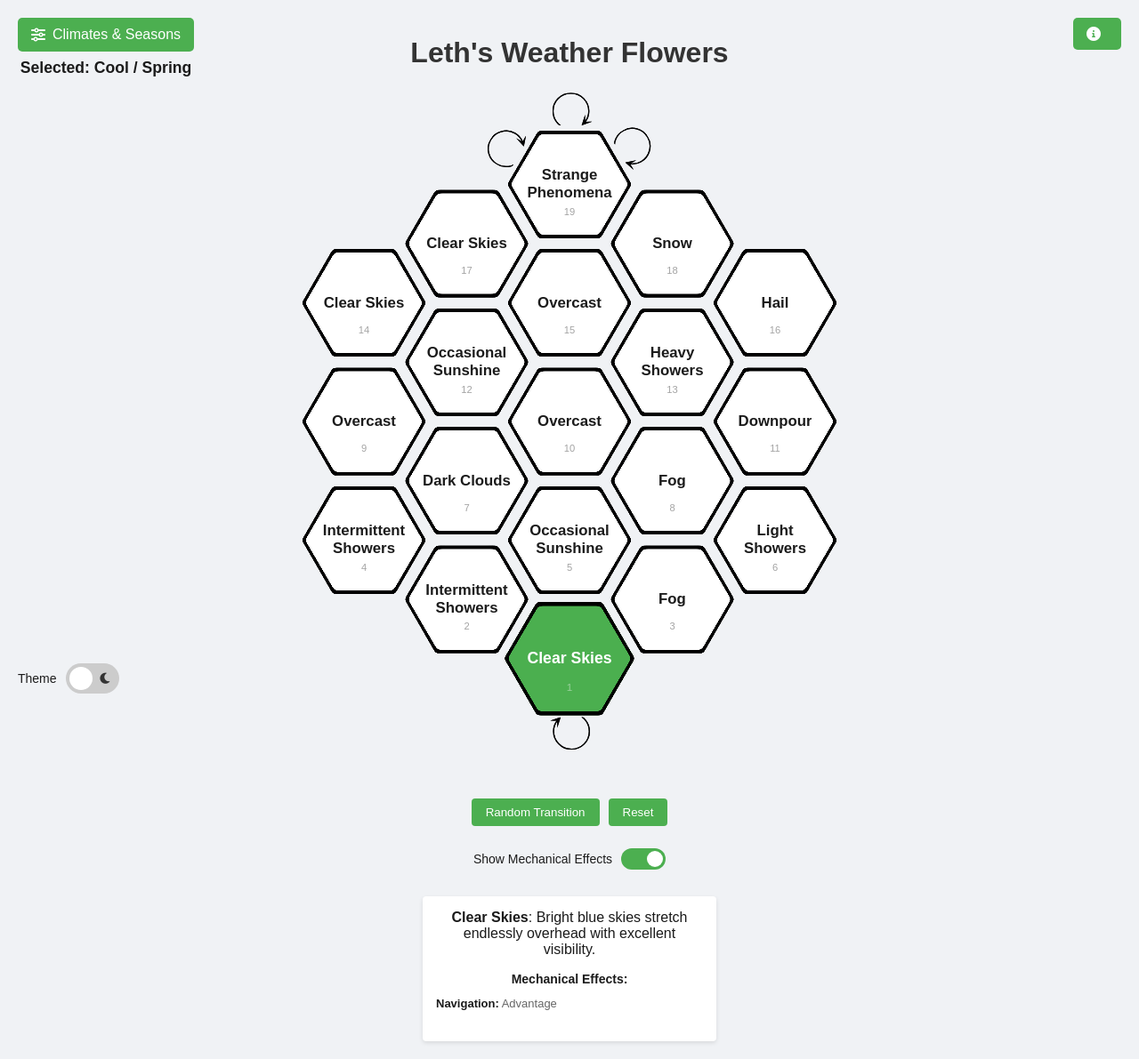
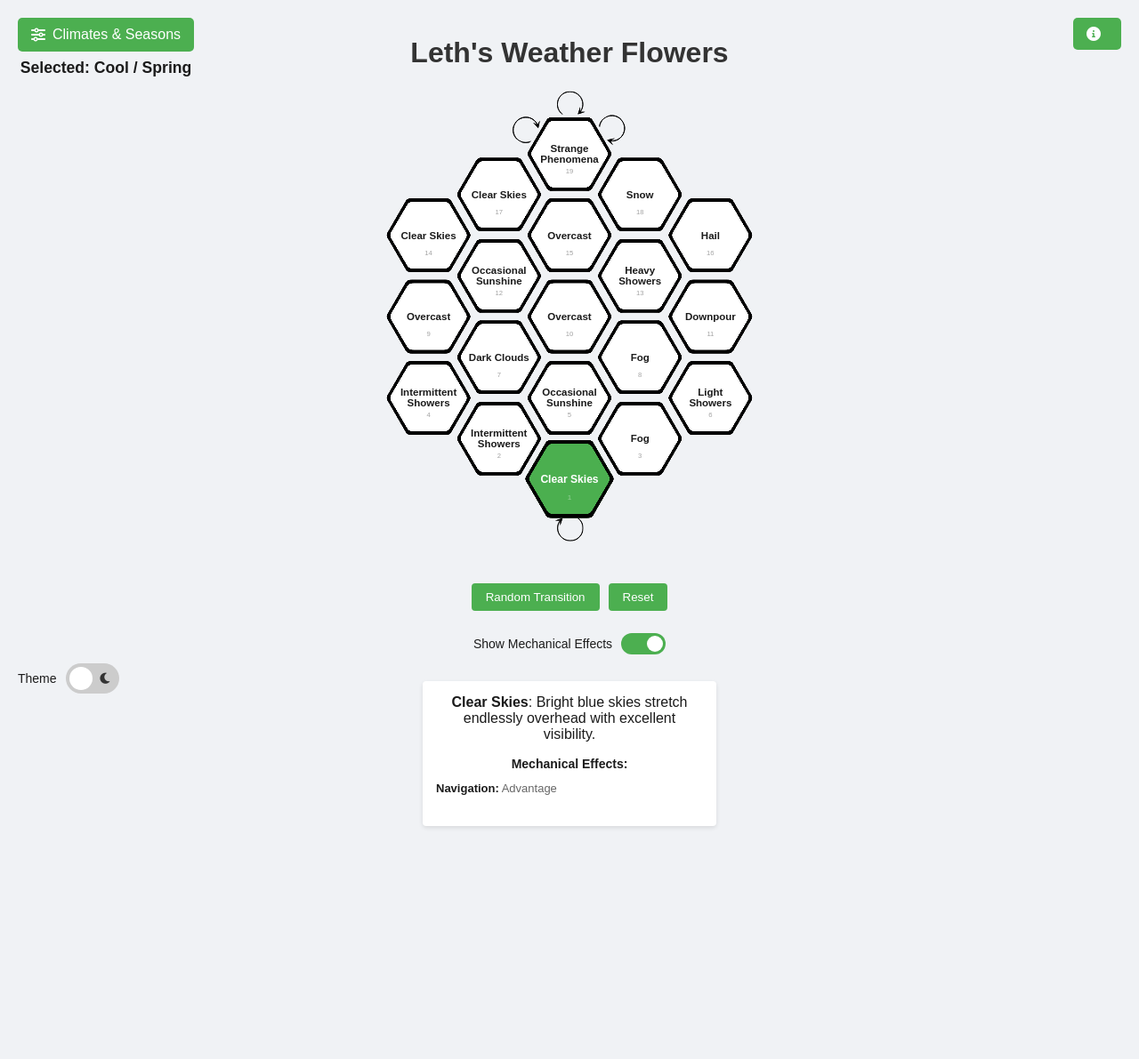
Before and after one commit to murexBrandaris/weatherFlower, a Flask app: page / in a window 1280 px wide. Shown: the whole page at 89% size. After the commit the page ends 931 px from the top, so only its background shows below. Run offline with Flask 3, Linux system fonts and the light colour scheme.

Commit message:
Made hexes resize based on viewport size

```diff
--- a/static/css/styles.css
+++ b/static/css/styles.css
@@ -1,11 +1,11 @@
 :root {
     /* Size and layout variables */
-    --hex-size: 140px; /* Single variable to control hexagon size */
+    --hex-size: min(140px, 12vw, 12vh); /* Responsive hexagon size */
     --hex-outline-size: 4px; /* Variable to control the outline thickness */
     --hex-corner-radius: 2.25; /* Variable to control the corner roundness (for blur filter) */
     --hex-num-font-size: calc(var(--hex-size) * 0.08); /* Smaller font size for numbers (for debugging) */
     --hex-label-font-size: calc(var(--hex-size) * 0.12); /* Larger font size for labels */
-    --loopback-arrow-size: 45px; /* Size for loopback arrows */
+    --loopback-arrow-size: calc(var(--hex-size) * 0.33); /* Size for loopback arrows */
 
     /* Light theme colors (default) */
     --bg-color: #f0f2f5;
@@ -65,6 +65,13 @@
     --sidebar-item-hover-bg: #0c2626;
     --sidebar-item-active-bg: #062828;
     --sidebar-item-active-text: #00db9d;
+}
+
+/* Responsive hexagon size */
+@media (max-width: 768px) {
+    :root {
+        --hex-size: min(60px, 18vw, 18vh);
+    }
 }
 
 body {
--- a/templates/index.html
+++ b/templates/index.html
@@ -119,7 +119,22 @@
         // Function to get the hex size directly from CSS variable
         function getHexSize() {
             const rootStyle = window.getComputedStyle(document.documentElement);
-            return parseInt(rootStyle.getPropertyValue('--hex-size'));
+            const hexSizeValue = rootStyle.getPropertyValue('--hex-size');
+
+            // If the CSS variable contains a min() function, we need to get the computed value
+            // Create a temporary element to get the computed value
+            const tempDiv = document.createElement('div');
+            tempDiv.style.width = hexSizeValue;
+            tempDiv.style.position = 'absolute';
+            tempDiv.style.visibility = 'hidden';
+            document.body.appendChild(tempDiv);
+
+            const computedWidth = window.getComputedStyle(tempDiv).width;
+            const hexSize = parseInt(computedWidth);
+
+            document.body.removeChild(tempDiv);
+
+            return hexSize;
         }
 
         // Function to get hex size from CSS and calculate positions
@@ -167,7 +182,7 @@
             const centerX = gridWidth / 2;
             const centerY = gridHeight / 2;
 
-            return [
+            const positions = [
                 // Center
                 { id: 10, x: centerX, y: centerY },
 
@@ -193,6 +208,8 @@
                 { id: 19, x: centerX, y: centerY - 4 * verticalSpacing },
                 { id: 18, x: centerX + horizontalSpacing, y: centerY - 3 * verticalSpacing }
             ];
+
+            return positions;
         };
 
         // Hex positions will be calculated at runtime
@@ -392,8 +409,10 @@
                 hex.setAttribute('data-id', pos.id);
 
                 // Position the hexagon centered at its calculated coordinates
-                hex.style.left = `${pos.x - hexWidth/2}px`;
-                hex.style.top = `${pos.y - hexHeight/2}px`;
+                const leftPos = pos.x - hexWidth/2;
+                const topPos = pos.y - hexHeight/2;
+                hex.style.left = `${leftPos}px`;
+                hex.style.top = `${topPos}px`;
 
                 // Create inner hexagon (white background)
                 const innerHex = document.createElement('div');
@@ -445,6 +464,8 @@
 
         // Function to recalculate positions and update the hex grid
         function updateHexPositions() {
+            // Small delay to ensure CSS variables have been updated
+            setTimeout(() => {
                 // Calculate new positions
                 hexPositions = calculateHexPositions();
 
@@ -468,6 +489,41 @@
                         });
                     }
                 });
+            }, 10);
+        }
+
+        // Dynamic responsive hex size adjustment (enhancement layer)
+        function updateHexSizeForMobile() {
+            // Only apply dynamic scaling on smaller screens where CSS alone isn't perfect
+            if (window.innerWidth <= 768) {
+                // Calculate responsive size: 15% of screen width, with bounds
+                const dynamicSize = Math.max(40, Math.min(80, window.innerWidth * 0.15));
+
+                // Only update if significantly different from current size to avoid constant updates
+                const currentSize = parseInt(getComputedStyle(document.documentElement)
+                    .getPropertyValue('--hex-size'));
+
+                if (Math.abs(dynamicSize - currentSize) > 5) {
+                    document.documentElement.style.setProperty('--hex-size', `${dynamicSize}px`);
+                    // Update positions after changing the size
+                    updateHexPositions();
+                }
+            } else {
+                // On desktop, let CSS handle it completely - remove any JS overrides
+                document.documentElement.style.removeProperty('--hex-size');
+                // Update positions after potentially changing the size
+                updateHexPositions();
+            }
+        }
+
+        // Debounced version to avoid excessive calls during resize
+        let resizeTimeout;
+        function debouncedHexUpdate() {
+            clearTimeout(resizeTimeout);
+            resizeTimeout = setTimeout(() => {
+                updateHexSizeForMobile();
+                // updateHexPositions() is already called within updateHexSizeForMobile()
+            }, 100);
         }
 
         // Function to fetch debug information
@@ -496,8 +552,8 @@
             // Fetch initial state
             fetchCurrentState();
 
-            // Add resize event listener to update positions when window size changes
-            window.addEventListener('resize', updateHexPositions);
+            // Add resize event listener to update hex sizing and positions
+            window.addEventListener('resize', debouncedHexUpdate);
 
             // Random transition button
             const randomButton = document.getElementById('random');
@@ -518,6 +574,14 @@
                 // Refresh the current display
                 fetchCurrentState();
             });
+        });
+
+        // Apply dynamic scaling on key events
+        window.addEventListener('load', updateHexSizeForMobile);
+        window.addEventListener('resize', debouncedHexUpdate);
+        window.addEventListener('orientationchange', () => {
+            // Small delay for orientation change to complete
+            setTimeout(updateHexSizeForMobile, 200);
         });
     </script>
 
```
Lines whose indentation alone changed are shown as unchanged.
